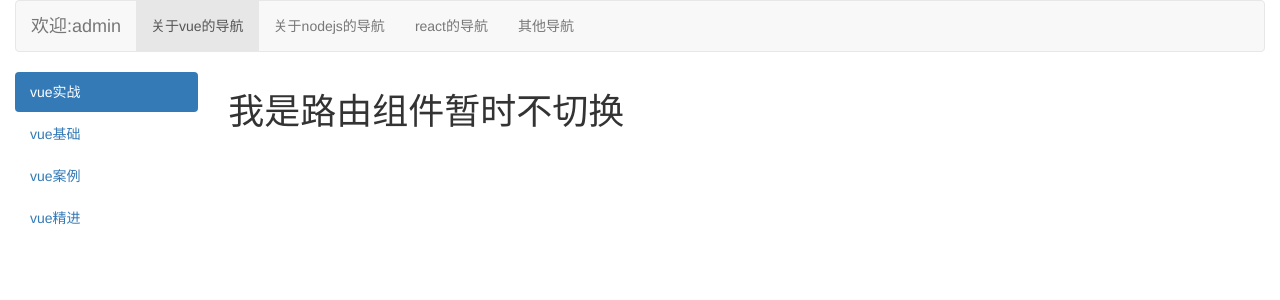
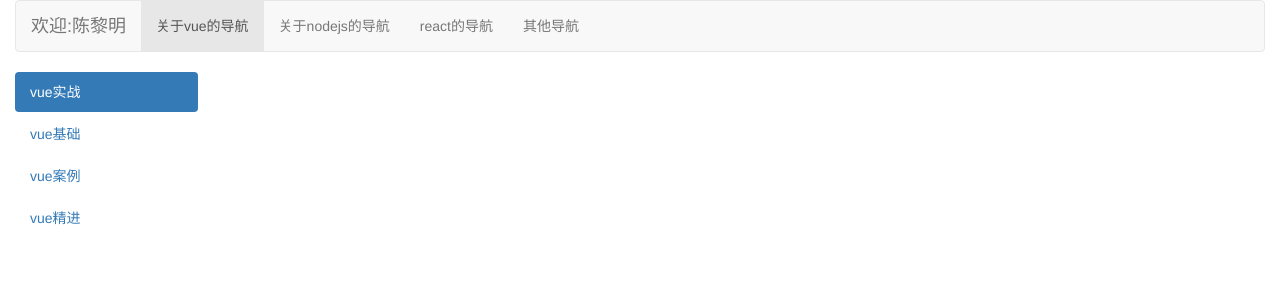
Before and after one commit to clm1100/chajian, a Vue app: page / in a window 1280 px wide. Shown: the top 300 px of the page. Built offline with nearby package versions, Linux system fonts and the light colour scheme.

Commit message:
未知更改

```diff
--- a/src/App.vue
+++ b/src/App.vue
@@ -5,35 +5,30 @@
 		<div class="col-md-12 column">
 			<nav class="navbar navbar-default" role="navigation">
 				<div class="navbar-header">
-					 <span class="navbar-brand" >欢迎:admin</span>
+					 <span class="navbar-brand" >欢迎:陈黎明</span>
 				</div>
 				<div class="collapse navbar-collapse" id="bs-example-navbar-collapse-1">
 					<ul class="nav navbar-nav">
 						<li :class="{active:showindex==1}" @click='active(1)'>
-							 <a >关于vue的导航</a>
+							 <a href="#">关于vue的导航</a>
 						</li>
 						<li :class="{active:showindex==2}" @click='active(2)'>
-							 <a>关于nodejs的导航</a>
+							 <a href="#">关于nodejs的导航</a>
 						</li>
             <li :class="{active:showindex==3}" @click='active(3)'>
-							 <a>react的导航</a>
+							 <a href="#">react的导航</a>
 						</li>
             <li :class="{active:showindex==4}" @click='active(4)'>
-              <a >其他导航</a>
+              <a href="#">其他导航</a>
             </li>
 					</ul>
 				</div>
 			</nav>
 		</div>
 	</div>
-  <div class="row">
-    <component v-bind:is="which_to_show">
-    </component>
-    <div class="col-md-10 column">
-      <h1>我是路由组件暂时不切换</h1>
-    </div>
   </div>
-  </div>
+  <component v-bind:is="which_to_show">
+  </component>
 
   </div>
 </template>
```
